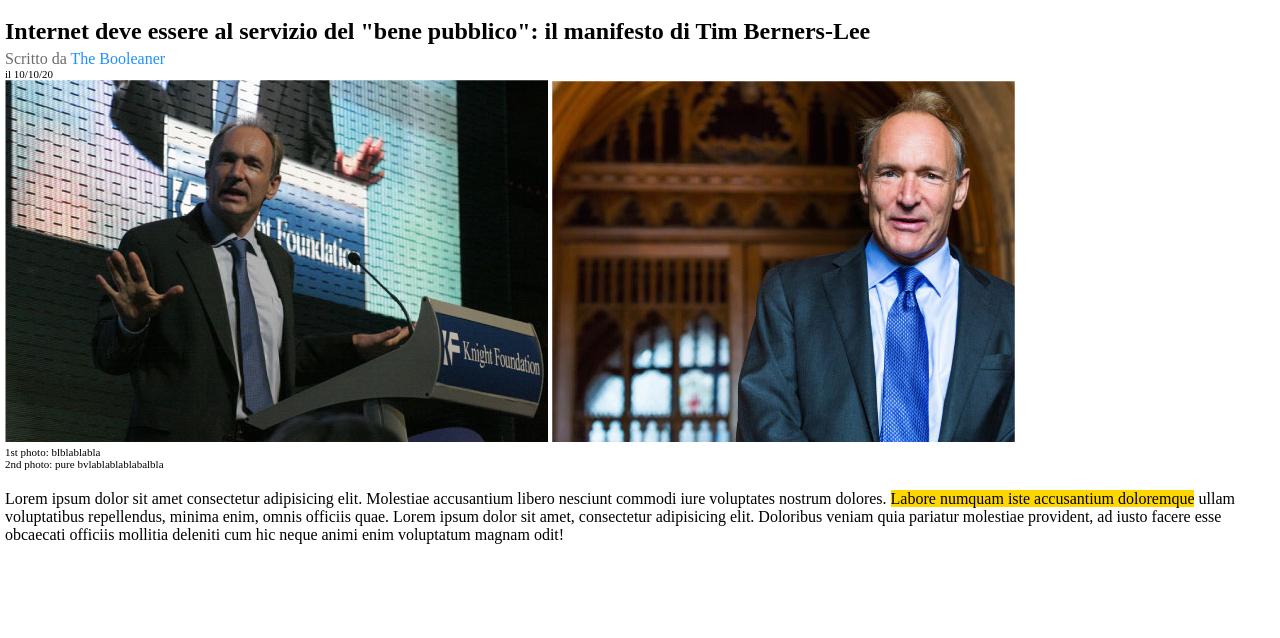
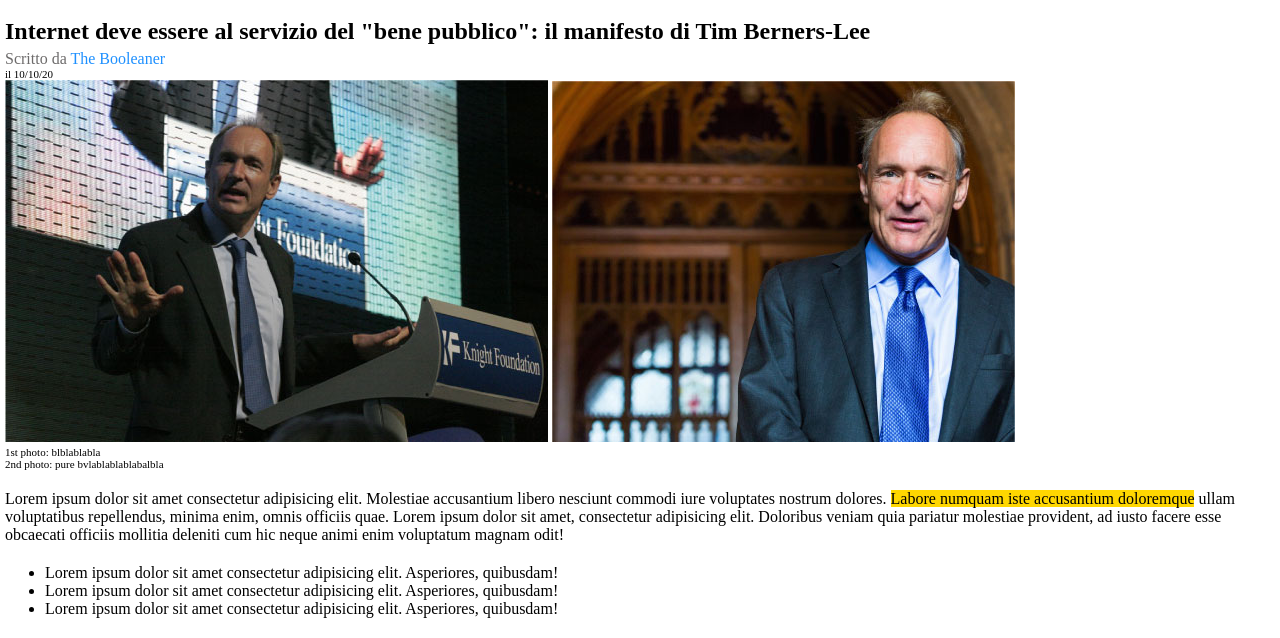
Before and after one commit to Erika-Sarleti/html-css-booleaner, a plain HTML site: page index.html in a window 1280 px wide. Shown: the part 172-810 px from the top of the page. Drawn offline with Linux system fonts and the light colour scheme.

Commit message:
implementazione lista non ordinata

```diff
--- a/css/style.css
+++ b/css/style.css
@@ -40,3 +40,7 @@ a {
 .evidenziato{
     background-color: gold;
 }
+
+li{
+    margin-left:0;
+}
--- a/index.html
+++ b/index.html
@@ -44,7 +44,9 @@
 
         <section>
             <ul>
-
+                <li>Lorem ipsum dolor sit amet consectetur adipisicing elit. Asperiores, quibusdam!</li>
+                <li>Lorem ipsum dolor sit amet consectetur adipisicing elit. Asperiores, quibusdam!</li>
+                <li>Lorem ipsum dolor sit amet consectetur adipisicing elit. Asperiores, quibusdam!</li>
             </ul>
         </section>
         <!-- fine articolo -->
```
